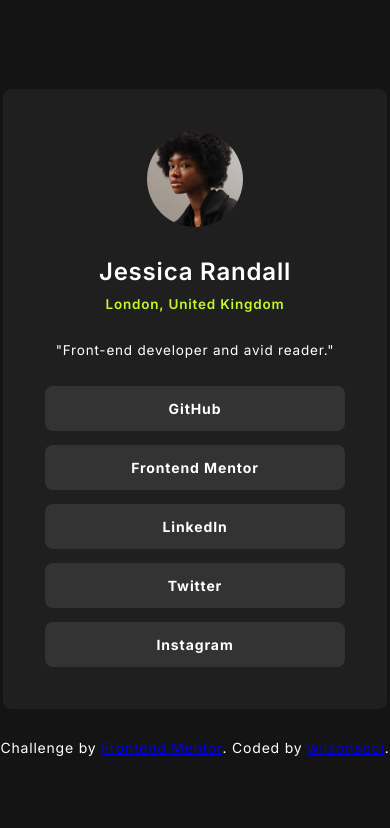
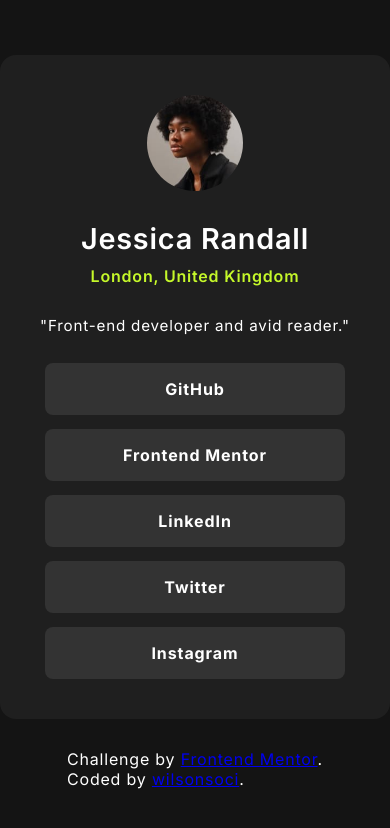
Before and after one commit to wilsonsoci/frontend-challenge-social-links-profile, a plain HTML site: page index.html in a window 390 px wide. Drawn offline with Linux system fonts and the light colour scheme.

Commit message:
fix: fixing minor inconveniences

```diff
--- a/index.html
+++ b/index.html
@@ -11,12 +11,12 @@
 </head>
 <body>
   <div class="container">
-    <div class="info">
+    <section>
       <img src="/assets/images/avatar-jessica.jpeg" alt="avatar" />
       <h2 class="name">Jessica Randall</h2>
       <h4 class="local">London, United Kingdom</h4>
       <p class="bio">"Front-end developer and avid reader."</p>
-    </div>
+    </section>
     <div class="socials">
       <button>GitHub</button>
       <button>Frontend Mentor</button>
@@ -27,7 +27,7 @@
   </div>
 
   <div class="attribution">
-    Challenge by <a href="https://www.frontendmentor.io?ref=challenge" target="_blank">Frontend Mentor</a>.
+    Challenge by <a href="https://www.frontendmentor.io?ref=challenge" target="_blank">Frontend Mentor</a>.<br>
     Coded by <a href="https://github.com/wilsonsoci" target="_blank">wilsonsoci</a>.
   </div>
 </body>
--- a/style.css
+++ b/style.css
@@ -22,7 +22,7 @@ body {
 
 .container {
     background-color: hsl(0, 0%, 12%);
-    border-radius: 8px;
+    border-radius: 1rem;
     display: flex;
     flex-direction: column;
     justify-content: center;
@@ -30,7 +30,7 @@ body {
     padding: 42px;
 }
 
-.info {
+section {
     display: flex;
     flex-direction: column;
     justify-content: space-between;
@@ -38,9 +38,9 @@ body {
     padding-bottom: 28px;
 }
 
-img {
+section img {
     width: 6rem;
-    height: 6rem;
+    max-width: 100%;
     border-radius: 50%;
     margin-bottom: 30px;
 }
@@ -73,6 +73,7 @@ p.bio {
 
 button {
     width: 300px;
+    max-width: 100%;
     padding: 14px;
     border: none;
     border-radius: 8px;
@@ -82,8 +83,7 @@ button {
     font-size: 14px;
     font-weight: 700;
     letter-spacing: 0.9px;
-    transition: color 0.3s ease;
-    transition: background-color 0.3s ease;
+    transition: all 0.3s ease;
 }
 
 button:hover {
@@ -93,10 +93,37 @@ button:hover {
 }
 
 button:active {
-    cursor: pointer;
     background-color: hsl(0, 0%, 20%);
 }
 
 .attribution {
     margin-top: 30px;
 }
+
+@media only screen and (max-width: 600px) {
+    * {
+        font-size: 1rem;
+    }
+
+    .container {
+        max-width: 100%;
+        padding: 2.5rem;
+    }
+
+    h2.name {
+        font-size: 1.8rem;
+    }
+
+    h4.local {
+        font-size: 1rem;
+    }
+
+    p.bio {
+        font-size: 0.95rem;
+    }
+
+    button {
+        font-size: 1rem;
+        padding: 1rem;
+    }
+}
```
Also changed, not shown: preview.jpg (deleted), screenshot.png (added), 2 other files.
